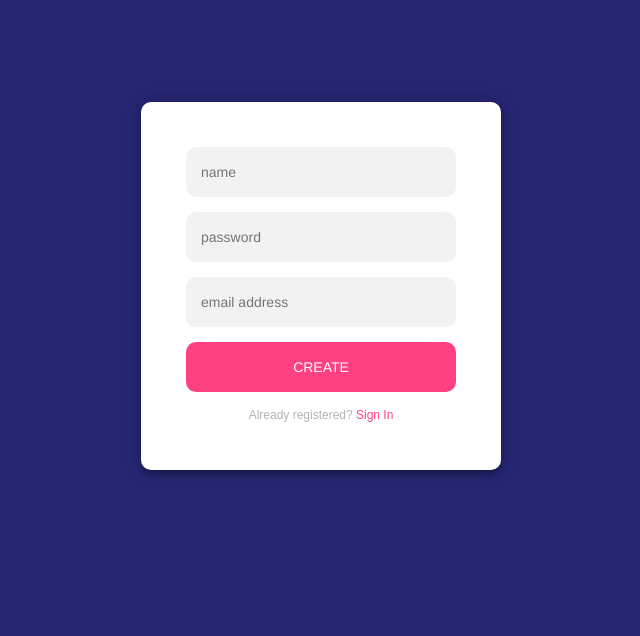
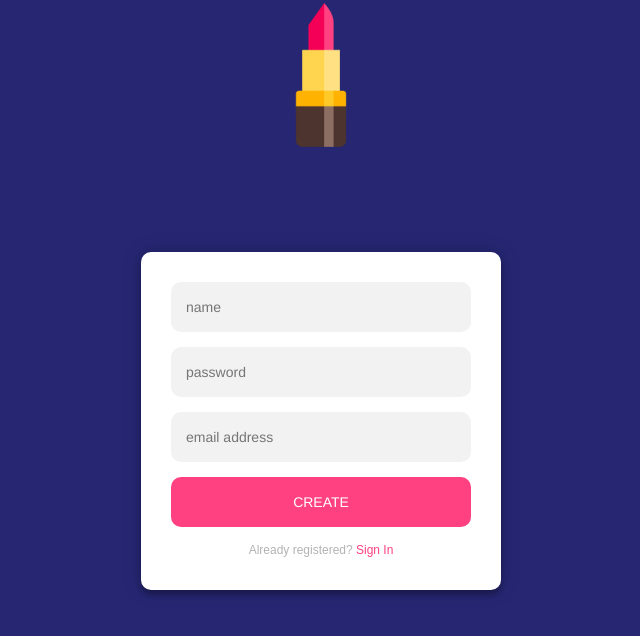
Before and after one commit to charlottemcginn/LAHacks2017, a website: page html/signup.html in a window 1280 px wide. Shown: the whole page, without its empty margins (319-959 px from the left). Drawn offline with nearby package versions, Linux system fonts and the light colour scheme.

Commit message:
html/css edits

```diff
--- a/css/style.css
+++ b/css/style.css
@@ -127,7 +127,7 @@ h3 {
   max-width: 360px;
   margin: 0 auto 100px;
   border-radius: 10px;
-  padding: 45px;
+  padding: 30px;
   text-align: center;
   box-shadow: 0 0 20px 0 rgba(0, 0, 0, 0.2), 0 5px 5px 0 rgba(0, 0, 0, 0.24);
 }
--- a/html/signup.html
+++ b/html/signup.html
@@ -25,6 +25,13 @@
 
         <!-- Header -->
         <header>
+            <center>
+              <form class="form-horizontal" role="form">
+                 <a href = "index.html"><img src="../img/lipstick-icon.png" alt="Lipstick Logo" style="width:150px;height:150px;">
+                 </a>
+              </form>
+            </center>
+
             <div class="login-page">
               <div class="form">
                 <form class="register-form">
```
Also changed, not shown: html/login.html (+2 -3 lines).
